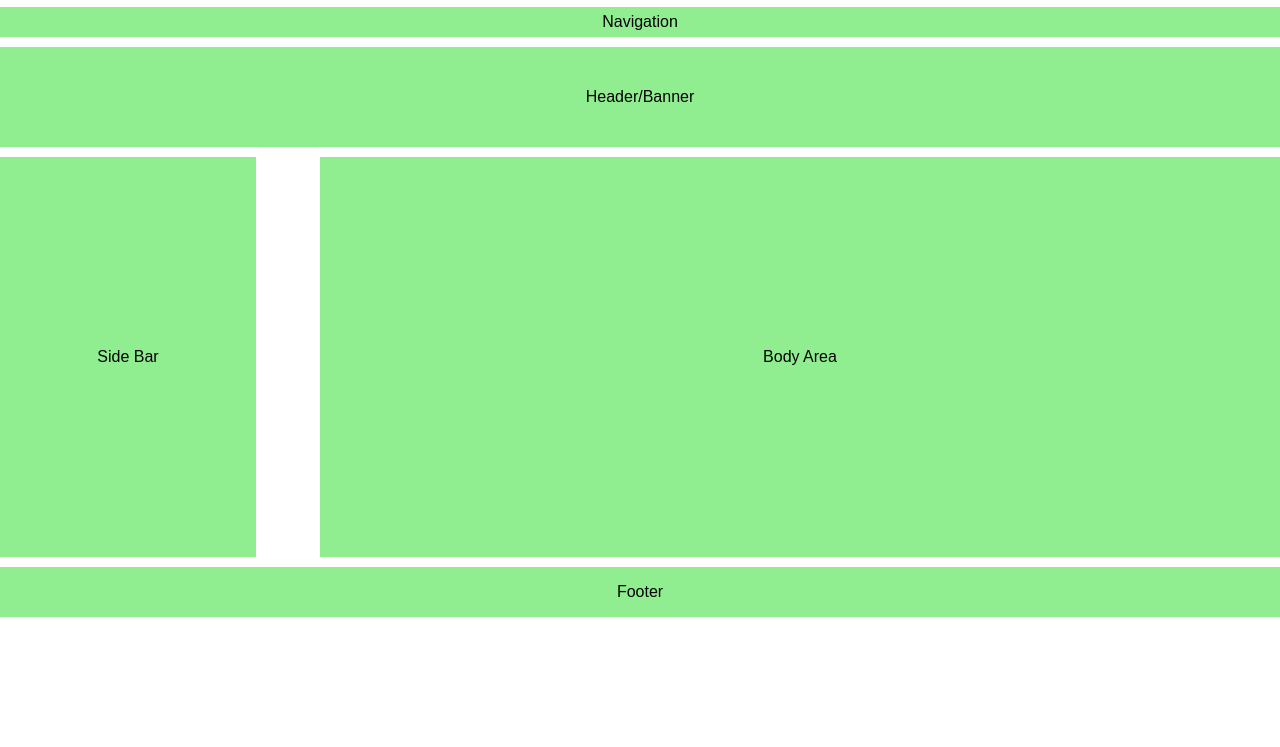
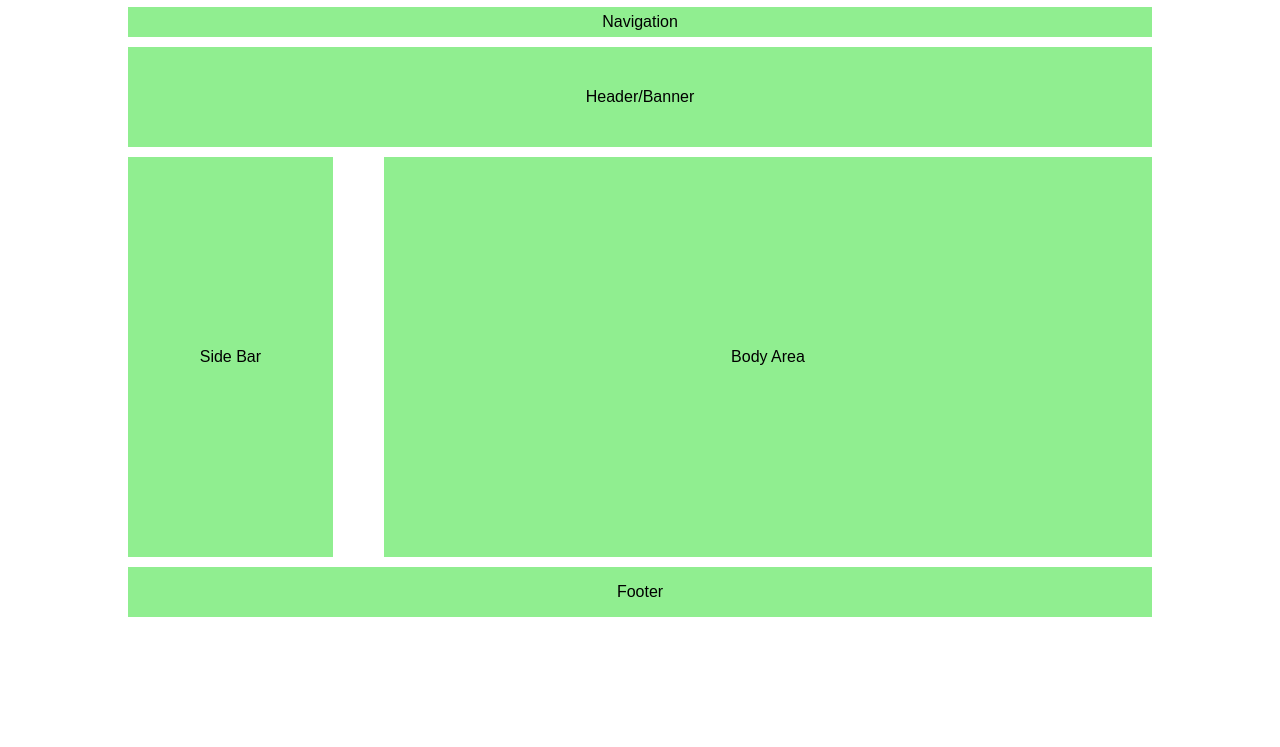
Before and after one commit to amitsafi45/layout_desgin1, a plain HTML site: page index.html in a window 1280 px wide. Shown: the part 53-800 px from the top of the page. Drawn offline with Linux system fonts and the light colour scheme.

Commit message:
design: put hole div in to  main div

```diff
--- a/index.html
+++ b/index.html
@@ -8,6 +8,7 @@
     <link rel="stylesheet" href="style.css">
   </head>
   <body>
+    <div id="wrapper-div">
    <div id="div-logo">
      LOGO
    </div>
@@ -28,5 +29,6 @@
    <div id="footer-div">
     Footer
    </div>
+</div>
   </body>
 </html>
--- a/style.css
+++ b/style.css
@@ -65,3 +65,7 @@
     line-height: 50px;
 
 }
+#wrapper-div{
+    width: 80%;
+    margin: auto;
+}
```
